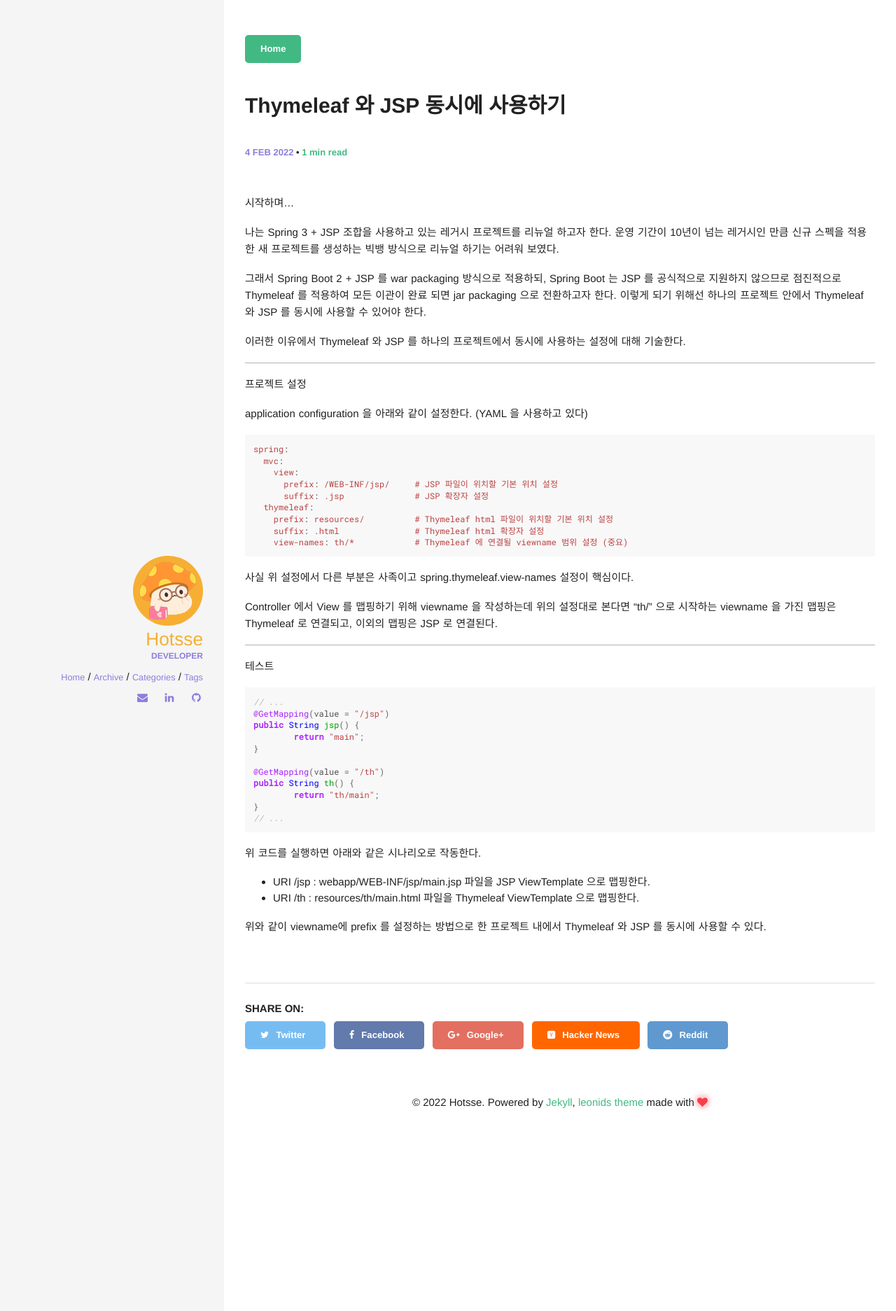
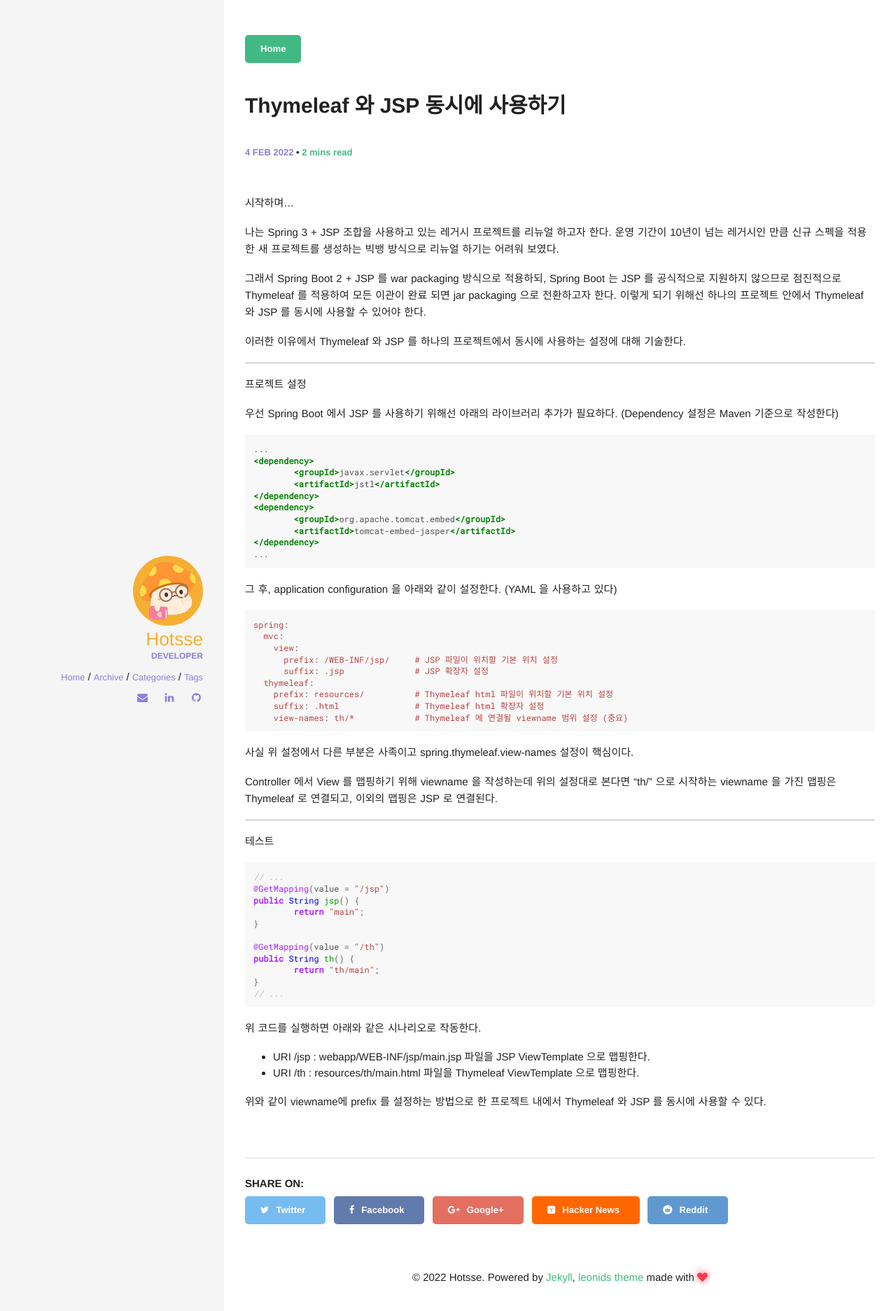
Before and after one commit to Hotsse/hotsse.github.io, a Jekyll site: the page built from _posts/2022-02-04-Spring Thymeleaf 와 JSP 동시에 사용하기.md, in a window 1280 px wide. Shown: the top 1873 px of the page at 70% size. Built offline with Jekyll 4.4.1, drawn with Linux system fonts in a browser that asks for light colours; comment, search, counter and statistics services are not loaded.

Commit message:
Update 2022-02-04-Spring Thymeleaf 와 JSP 동시에 사용하기.md

````diff
--- a/_posts/2022-02-04-Spring Thymeleaf 와 JSP 동시에 사용하기.md
+++ b/_posts/2022-02-04-Spring Thymeleaf 와 JSP 동시에 사용하기.md
@@ -17,7 +17,22 @@ comments: true
 
 프로젝트 설정
 
-application configuration 을 아래와 같이 설정한다. (YAML 을 사용하고 있다)
+우선 Spring Boot 에서 JSP 를 사용하기 위해선 아래의 라이브러리 추가가 필요하다. (Dependency 설정은 Maven 기준으로 작성한다)
+
+``` xml
+...
+<dependency>
+	<groupId>javax.servlet</groupId>
+	<artifactId>jstl</artifactId>
+</dependency>
+<dependency>
+	<groupId>org.apache.tomcat.embed</groupId>
+	<artifactId>tomcat-embed-jasper</artifactId>
+</dependency>
+...
+```
+
+그 후, application configuration 을 아래와 같이 설정한다. (YAML 을 사용하고 있다)
 
 ``` yaml
 spring:
````
